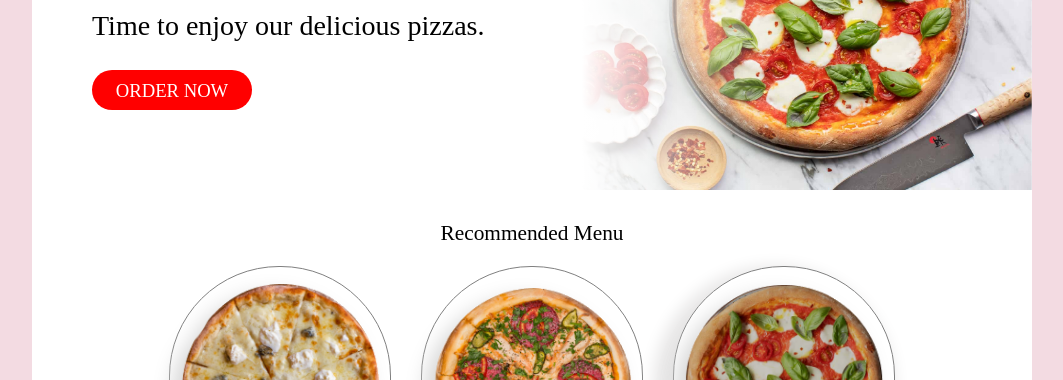
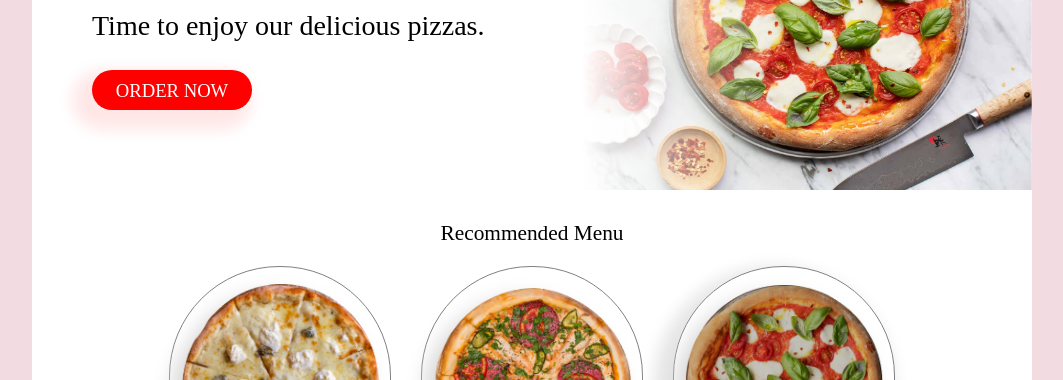
Before and after one commit to jacquesgrana/devoir-figma-html-css, a plain HTML site: page index.html in a window 1280 px wide. Shown: the part 420-800 px from the top of the page, without its empty margins (108-1171 px from the left). Drawn offline with Linux system fonts and the light colour scheme; a web font is replaced by a local one.

Commit message:
fixes pour opti site sur github.io 5

```diff
--- a/css/style.css
+++ b/css/style.css
@@ -148,6 +148,7 @@ body {
     border-radius: 20px;
     padding-top: 10px;
     padding-bottom: 10px;
+    box-shadow: -10px 10px 15px 10px #ffe7e7;
 }
 
 #texte_centre {
```
Also changed, not shown: 1 other file.
